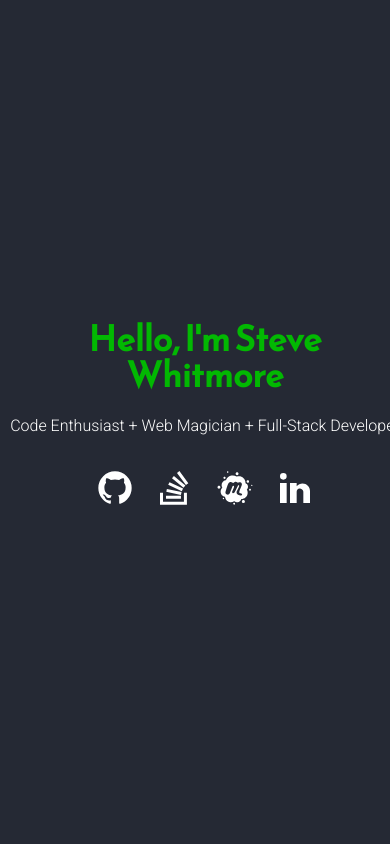
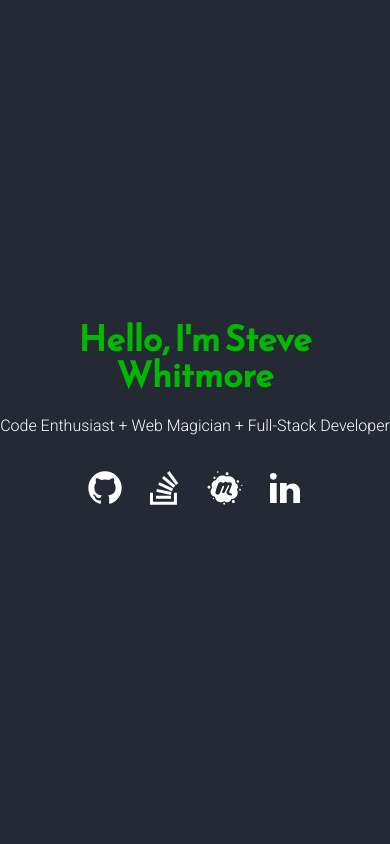
Before and after one commit to stevewhitmore/swhitmore.com, a PHP site: page / in a window 390 px wide; the page is wider, and only the part inside the window is pictured. Run offline with PHP 8.4, Linux system fonts and the light colour scheme.

Commit message:
Got rid of wiggly sideways padding wiggles

```diff
--- a/css/style.css
+++ b/css/style.css
@@ -66,8 +66,6 @@ body {
           fill: #fff; }
 
 @media (max-width: 450px) {
-  .container {
-    margin: 0 10px; }
   .container #intro-text h1 {
     font-size: 2.2rem; }
   .container #intro-text #description p {
--- a/css/style.scss
+++ b/css/style.scss
@@ -105,7 +105,6 @@ body {
 
 @media (max-width: 450px) {
   .container {
-    margin: 0 10px;
 
     #intro-text {
       h1 {
```
Lines whose indentation alone changed are shown as unchanged.
